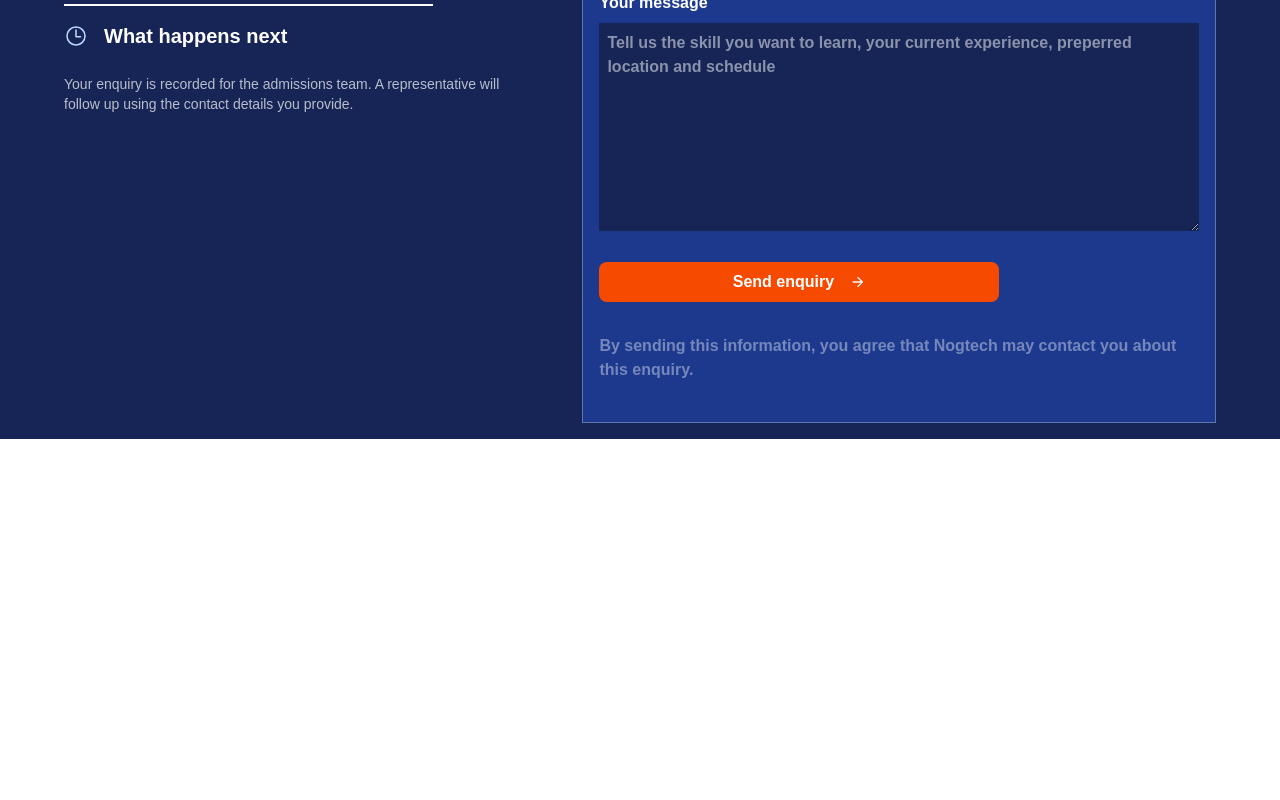
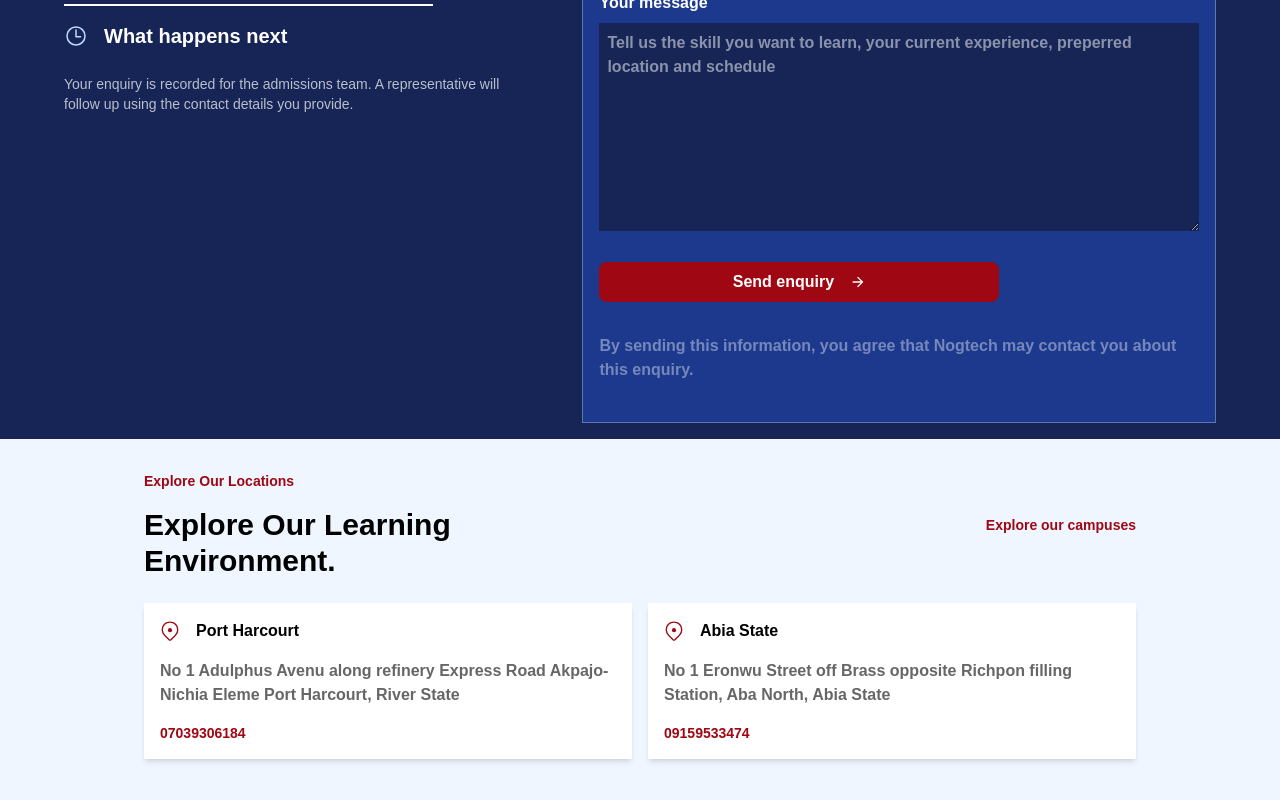
Before and after one commit to Ngalaka/nogtect-site, a Next.js app: page /contact in a window 1280 px wide. Shown: the part 1034-1834 px from the top of the page. Before the commit the page ends 1473 px from the top, so only its background shows below. Built offline with nearby package versions, Linux system fonts and the light colour scheme.

Commit message:
campus visit feature

```diff
--- /dev/null
+++ b/src/app/components/Campus.jsx
@@ -0,0 +1,48 @@
+import React from 'react'
+import { GoLocation } from 'react-icons/go'
+
+export default function Campus() {
+  return (
+    <>
+        <div className='w-full h-auto bg-blue-50 py-8 flex flex-col justify-stretch items-center gap-2 '>
+
+                <div className='w-[80%] h-auto flex justify-between items-center gap-4 px-4'>
+               <div className='w-[45%] space-y-4'>
+                <h1 className='font-extrabold text-sm text-red-800'>Explore Our Locations</h1>
+                <p  className='text-3xl text-black font-semibold' >Explore Our Learning Environment.</p>
+            </div>
+
+            <div>
+                <h1 className='font-extrabold text-sm text-red-800' >Explore our campuses</h1>
+            </div>
+            </div>
+
+            {/*  */}
+
+            <div className='w-[80%] h-auto flex justify-between items-center gap-4 px-4 py-4'>
+                <div className='w-[50%] h-auto bg-white shadow-md px-4 py-4 space-y-4'>
+                    <div className='flex justify-stretch items-center gap-4'>
+                        <span className='font-semibold text-xl text-red-800'><GoLocation /></span>
+                        <p className=' text-black font-semibold'> Port Harcourt</p>
+                    </div>
+
+                    <p className=' text-black/60 font-semibold' >No 1 Adulphus Avenu along refinery Express Road Akpajo-Nichia Eleme Port Harcourt, River State </p>
+                    <p  className='font-extrabold text-sm text-red-800'>07039306184</p>
+                </div>
+
+                <div className='w-[50%] h-auto bg-white shadow-md px-4 py-4 space-y-4'>
+                    <div className='flex justify-stretch items-center gap-4'>
+                        <span className='font-semibold text-xl text-red-800'><GoLocation /></span>
+                        <p className=' text-black font-semibold'> Abia State</p>
+                    </div>
+
+                    <p className=' text-black/60 font-semibold' >No 1 Eronwu Street off Brass opposite Richpon filling Station, Aba North, Abia State  </p>
+                    <p  className='font-extrabold text-sm text-red-800'>09159533474</p>
+                </div>
+
+            </div>
+
+        </div>
+    </>
+  )
+}
--- a/src/app/components/Email.jsx
+++ b/src/app/components/Email.jsx
@@ -290,7 +290,7 @@ export default function Email() {
             <button
               type="submit"
               disabled={loading}
-              className={`w-full h-auto p-2 flex justify-center items-center gap-4 lg:p-2 rounded-lg text-white lg:w-[400px] font-extrabold ${loading ? "bg-gray-300 cursor-not-allowed" : " bg-orange-600 hover:bg-blue-700"}`}
+              className={`w-full h-auto p-2 flex justify-center items-center gap-4 lg:p-2 rounded-lg text-white lg:w-[400px] font-extrabold ${loading ? "bg-gray-300 cursor-not-allowed" : " bg-red-800 hover:bg-blue-700"}`}
             >
               {loading ? "Sending..." : "Send enquiry"}
               <span>
--- a/src/app/components/Navbar.jsx
+++ b/src/app/components/Navbar.jsx
@@ -74,7 +74,7 @@ export default function Navbar() {
           <button className="w-34 py-2 bg-blue-900 text-sm text-white font-bold cursor-pointer rounded-lg">
             <Link href="/contact">Register</Link>
           </button>
-          <button className="w-34 py-2 bg-orange-600 text-sm text-white font-bold cursor-pointer rounded-lg">
+          <button className="w-34 py-2  bg-red-800 text-sm text-white font-bold cursor-pointer rounded-lg">
             <Link href="/contact">Enquire Now</Link>
           </button>
         </div>
--- a/src/app/contact/page.jsx
+++ b/src/app/contact/page.jsx
@@ -9,6 +9,7 @@ import { LuUser } from "react-icons/lu";
 import { RiOrganizationChart } from "react-icons/ri";
 import Email from "../components/Email";
 import Message from "../components/Message";
+import Campus from "../components/Campus";
 
 export default function Page() {
   const [emailRole, setEmailRole] = useState("myselfRole");
@@ -226,6 +227,10 @@ export default function Page() {
             </div>
           </div>
         </div>
+
+        <div>
+            <Campus/>
+        </div>
       </div>
     </>
   );
--- a/src/app/courses/[id]/page.jsx
+++ b/src/app/courses/[id]/page.jsx
@@ -26,7 +26,7 @@ export default async function ProgrammeDetails({ params }) {
         <div className=" py-4 px-4 ">
 
         <Link href="/courses" className='className="text-white text-sm py-8 px-4 font-bold text-white'>
-             ← All properties
+             ← All courses
         </Link>
 
         </div>
```
